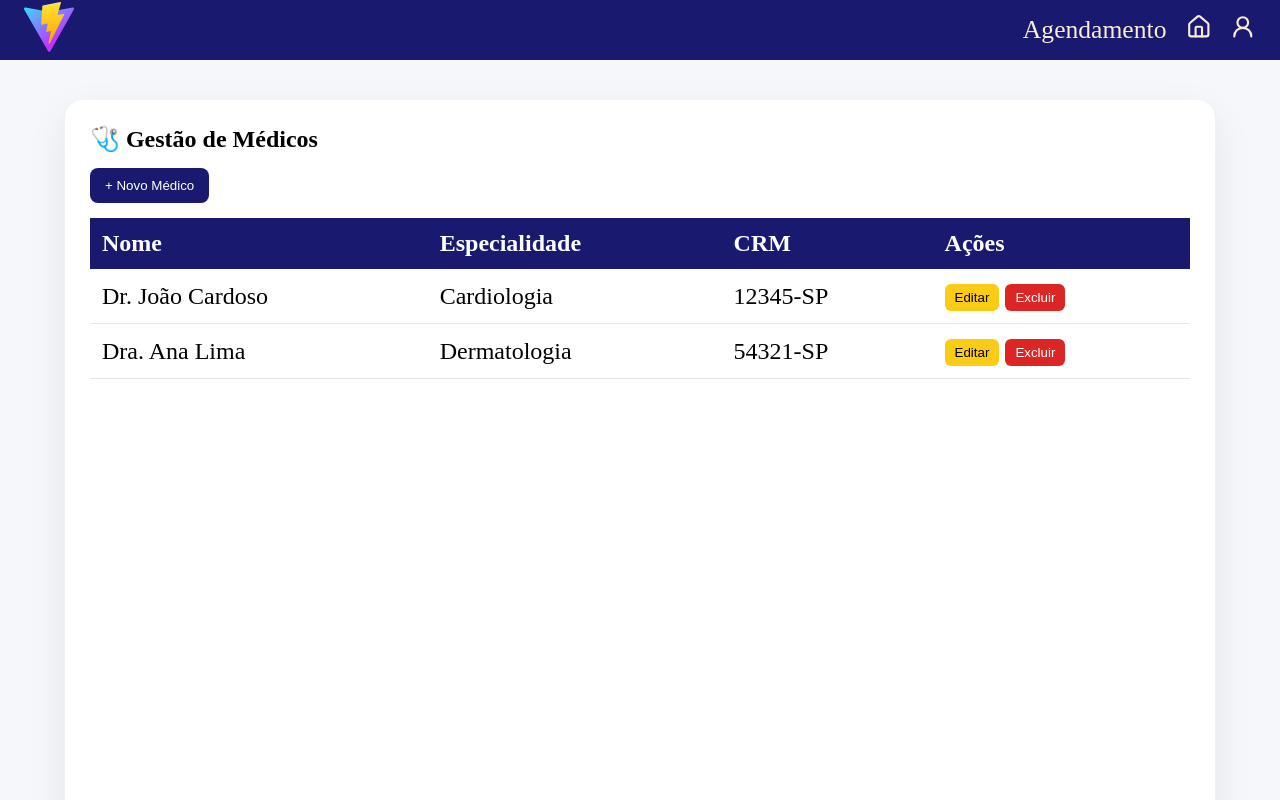
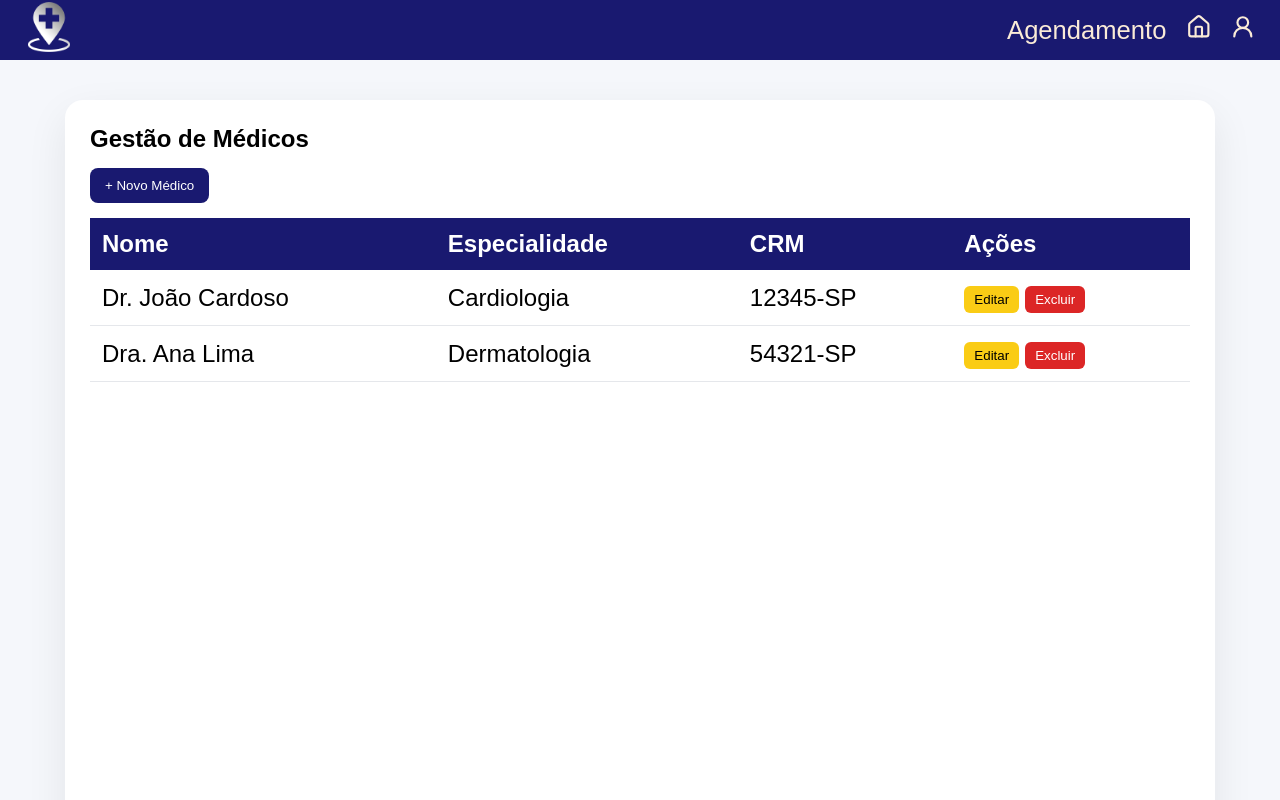
Before and after one commit to vitorsac13/clinica, a React (Vite) app in the folder frontend/: page /medico in a window 1280 px wide. Shown: the top 800 px of the page. Built offline with nearby package versions, Linux system fonts and the light colour scheme; sample sign-in values are in the browser's storage.

Commit message:
Fix logo & icons

```diff
--- a/frontend/src/components/navbar/navbar.jsx
+++ b/frontend/src/components/navbar/navbar.jsx
@@ -3,7 +3,7 @@ import { LuUserRound, LuMenu, LuHouse  } from "react-icons/lu"
 import { Drawer } from '@mui/material'
 import { useState } from 'react'
 import { Link } from 'react-router-dom'
-import logo from "../../vite.svg"
+import logo from "../../logo.png"
 
 export default function Navbar() {
     const [openMenu, setOpenMenu] = useState(false)
--- a/frontend/src/index.css
+++ b/frontend/src/index.css
@@ -2,6 +2,7 @@
     margin: 0;
     padding: 0;
     text-decoration: none;
+    font-family: Arial, Helvetica, sans-serif;
 }
 
 #root {
--- a/frontend/src/pages/medico/page.jsx
+++ b/frontend/src/pages/medico/page.jsx
@@ -23,7 +23,7 @@ export default function Medico() {
     <div className={styles.container}>
       <div className={styles.card}>
 
-        <h1>🩺 Gestão de Médicos</h1>
+        <h1>Gestão de Médicos</h1>
 
         <button className={styles.addBtn}>+ Novo Médico</button>
 
--- a/frontend/src/pages/paciente/page.jsx
+++ b/frontend/src/pages/paciente/page.jsx
@@ -29,7 +29,7 @@ export default function Paciente() {
     <div className={styles.container}>
       <div className={styles.card}>
 
-        <h1>👥 Gestão de Pacientes</h1>
+        <h1>Gestão de Pacientes</h1>
 
         <div className={styles.topBar}>
           <input
```
Also changed, not shown: frontend/src/logo.png (added).
